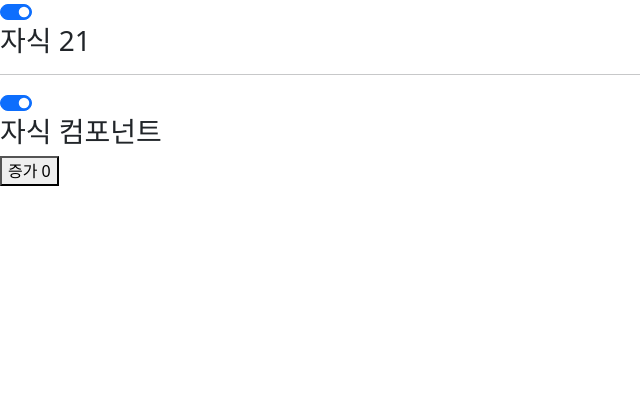
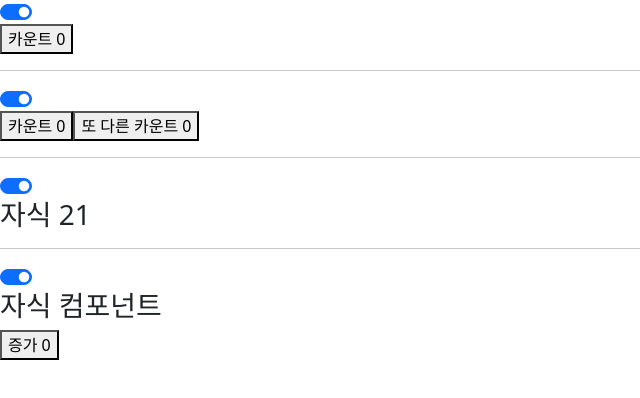
Before and after one commit to sebaek/react-20250630, a React (Vite) app: page / in a window 1280 px wide. Shown: the top 398 px of the page, without its empty margins (0-640 px from the left). Built offline with nearby package versions, Linux system fonts and the light colour scheme.

Commit message:
useEffect

```diff
--- a/src/App37.jsx
+++ b/src/App37.jsx
@@ -80,9 +80,76 @@ function MyComp2() {
   );
 }
 
+function Child31() {
+  const [count, setCount] = useState(0);
+  const [otherCount, setOtherCount] = useState(0);
+
+  // useEffect 의 두번째 파라미터 : dependencies
+  // 변경 감지할 값들의 목록
+  // 이 목록의 값이 변경되면 useEffect의 첫번째 파라미터(함수) 실행
+  useEffect(() => {
+    console.log("count 업데이트되면 실행되는 함수의 코드들....");
+  }, [count]);
+  useEffect(() => {
+    console.log("마운트될 때만 실행되는 코드");
+  }, []);
+  useEffect(() => {
+    console.log("otherCount 업데이트되면 실행되는 함수의 코드들...");
+  }, [otherCount]);
+  useEffect(() => {
+    console.log("count/otherCount 업데이트");
+  }, [count, otherCount]);
+
+  return (
+    <div>
+      <button onClick={() => setCount(count + 1)}>카운트 {count}</button>
+      <button onClick={() => setOtherCount(otherCount + 1)}>
+        또 다른 카운트 {otherCount}
+      </button>
+    </div>
+  );
+}
+
+function MyComp3() {
+  const [show, setShow] = useState(true);
+  return (
+    <div>
+      <FormCheck type="switch" checked={show} onChange={() => setShow(!show)} />
+      {show && <Child31 />}
+    </div>
+  );
+}
+
+function Child41() {
+  const [count, setCount] = useState(0);
+  // 연습
+  // 1. 마운트 될 때 ("마운트됨")("count 업데이트됨") 출력
+  // 2. 언마운트 될 때 ("언마운트됨") 출력
+  // 3. count가 업데이트 될 때 ("count 업데이트됨") 출력
+
+  return (
+    <div>
+      <button onClick={() => setCount(count + 1)}>카운트 {count}</button>
+    </div>
+  );
+}
+function MyComp4() {
+  const [show, setShow] = useState(true);
+  return (
+    <div>
+      <FormCheck type="switch" checked={show} onChange={() => setShow(!show)} />
+      {show && <Child41 />}
+    </div>
+  );
+}
+
 function App37(props) {
   return (
     <div>
+      <MyComp4 />
+      <hr />
+      <MyComp3 />
+      <hr />
       <MyComp2 />
       <hr />
       <MyComp1 />
```
